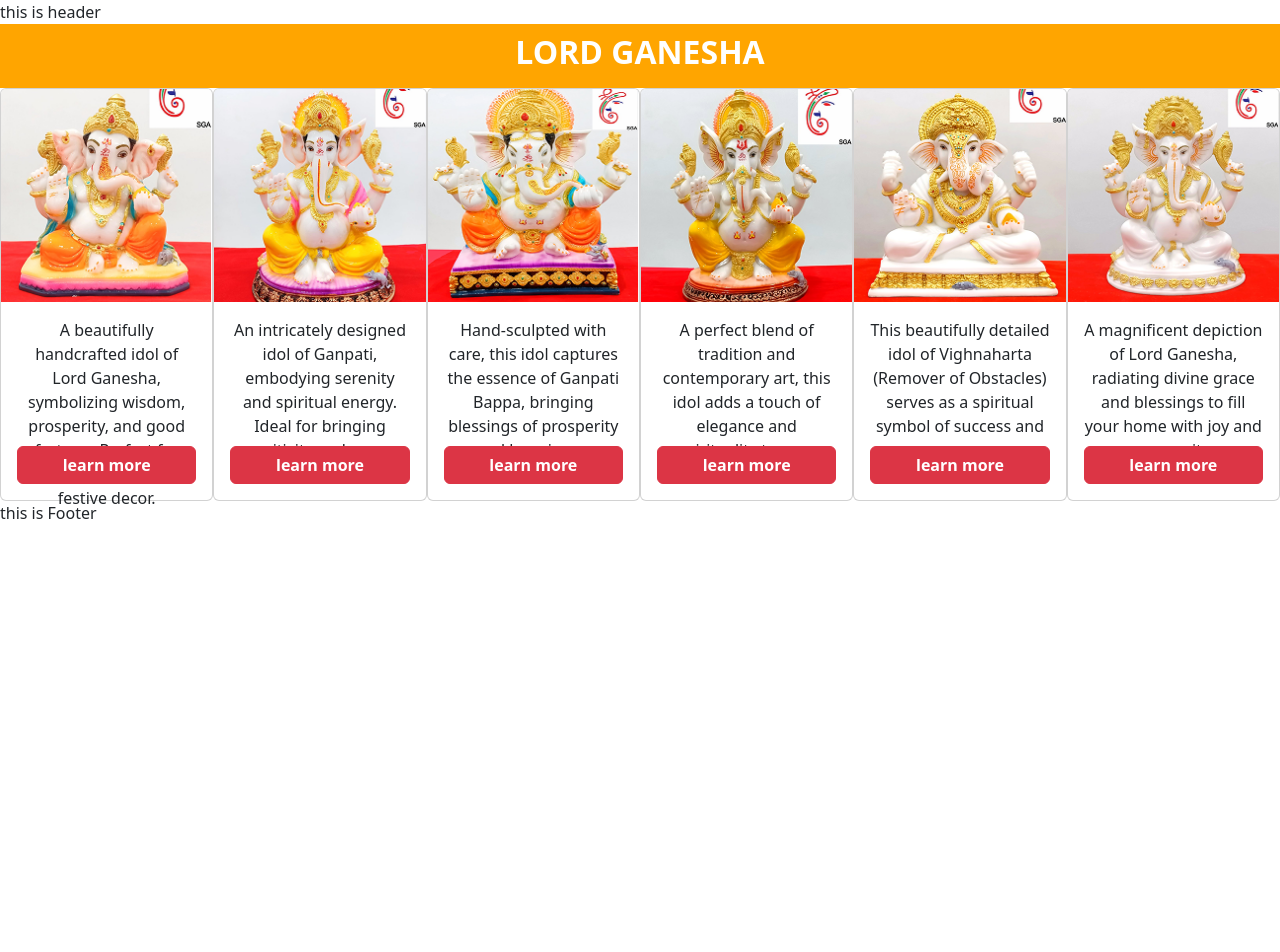
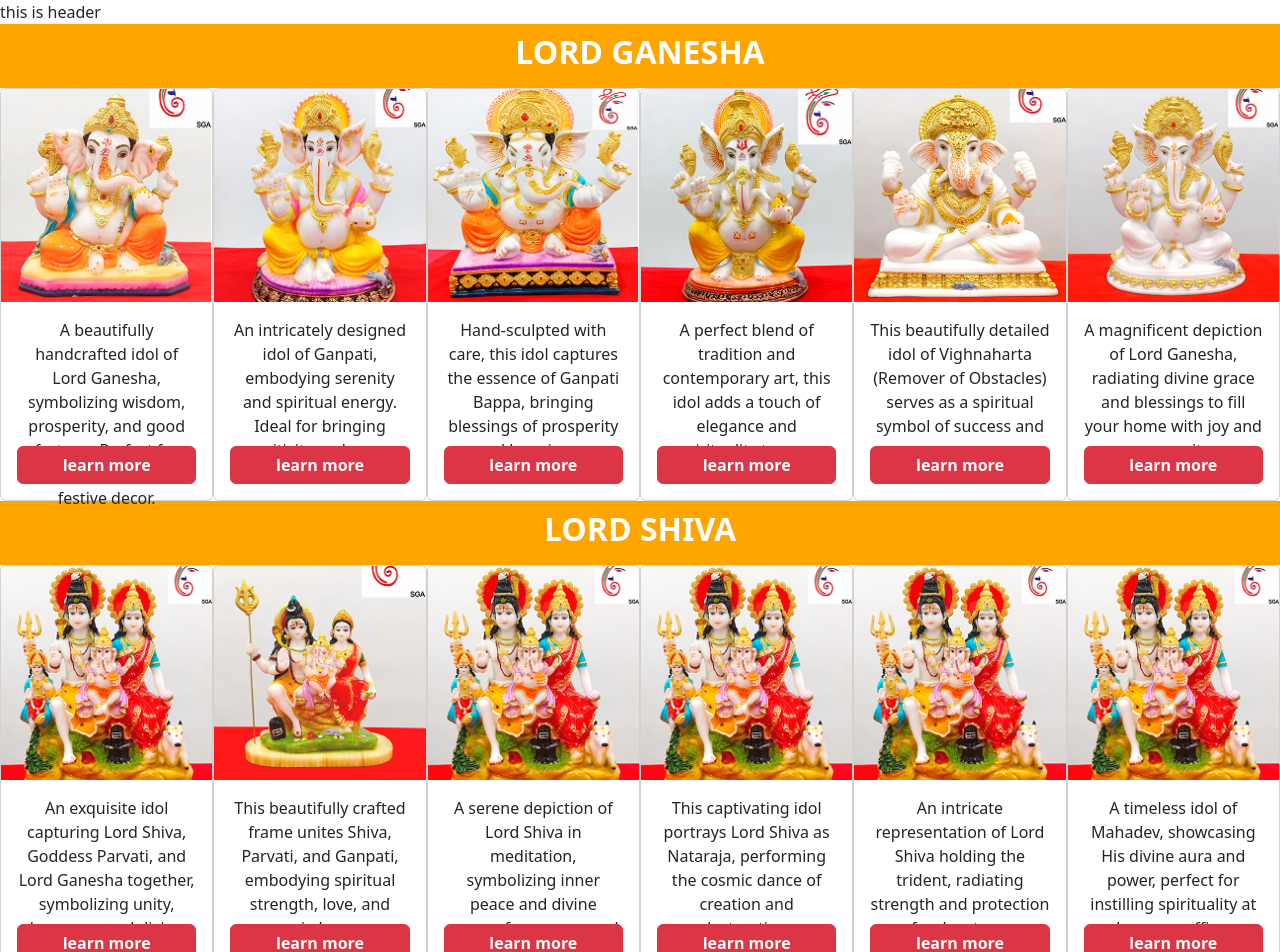
Before and after one commit to ankush9769/Gajanan_RMIS, a React (Vite) app in the folder Gajanan_RMIS_ARTS/: page / in a window 1280 px wide. Shown: the top 952 px of the page. Before the commit the page ends 800 px from the top, so only its background shows below. Built offline with nearby package versions, Linux system fonts and the light colour scheme.

Commit message:
lord shiva section created

```diff
--- /dev/null
+++ b/Gajanan_RMIS_ARTS/src/components/Lord_Shiva.jsx
@@ -0,0 +1,27 @@
+import React from 'react'
+import Bhole from '../jsons/Bhole.json'
+import Category_card from './Category_card'
+
+
+const Lord_Shiva = () => {
+  return (
+    <>
+    <div style={{ backgroundColor: 'orange', color: 'white', height: '4rem', display: 'flex', alignItems: 'center', justifyContent: 'center' }}>
+        <p style={{ fontSize: '2rem', display: 'flex', alignItems: 'center', marginTop: '0.5rem', fontWeight: '700' }}>LORD SHIVA</p>
+      </div>
+      <div style={{ display: 'flex' }}>
+        {
+          Bhole.map((bhole) => {
+            return (
+              <Category_card image={bhole.image} short_desc={bhole.short_desc} />
+            )
+          })
+        }
+      </div>
+
+
+    </>
+  )
+}
+
+export default Lord_Shiva
--- a/Gajanan_RMIS_ARTS/src/jsons/Bhole.json
+++ b/Gajanan_RMIS_ARTS/src/jsons/Bhole.json
@@ -11,7 +11,7 @@
       "title": "The Divine Family",
       "long_desc": "This exquisite idol of Lord Shiva, Goddess Parvati, and Lord Ganesha beautifully captures the divine family in perfect harmony. Lord Shiva is seated majestically, holding the Trishul, while Parvati radiates grace and nurturing energy beside Him. Little Ganesha is depicted with His playful charm, holding a modak in one hand. The fine detailing of their ornaments, divine expressions, and vibrant colors make this idol a powerful symbol of love, unity, and blessings for your family.",
       "short_desc": "This beautifully crafted frame unites Shiva, Parvati, and Ganpati, embodying spiritual strength, love, and wisdom.",
-      "image": "/category_images/Shiv-Parvati-Ganesh 2.png"
+      "image": "/category_images/Shiv-Parvati-Ganesh.png"
     },
     {
       "name": "NATARAJA",
--- a/Gajanan_RMIS_ARTS/src/pages/Home.jsx
+++ b/Gajanan_RMIS_ARTS/src/pages/Home.jsx
@@ -1,6 +1,7 @@
 import React from 'react'
 import Bappa from '../jsons/Bappa.json'
 import Lord_Ganesh from '../components/Lord_Ganesh'
+import Lord_Shiva from '../components/Lord_Shiva'
 
 const Home = () => {
   return (
@@ -14,6 +15,7 @@ const Home = () => {
         })
       } */}
       <Lord_Ganesh/>
+      <Lord_Shiva/>
     </>
   )
 }
```
